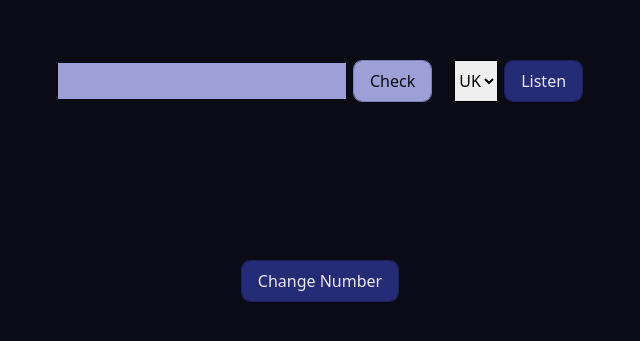
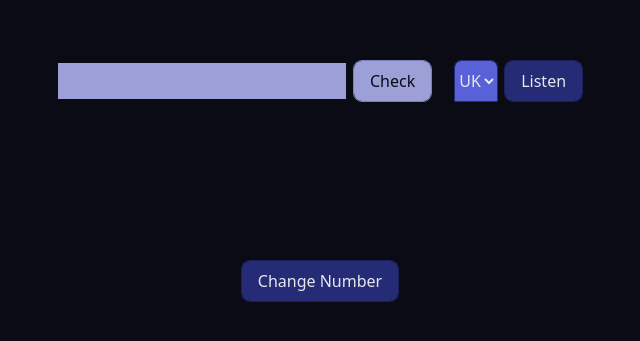
Before and after one commit to SanchezEnzo/NumsEN, a React (Vite) app: page / in a window 1280 px wide. Shown: the part 259-600 px from the top of the page, without its empty margins (320-960 px from the left). Built offline with nearby package versions, Linux system fonts and the light colour scheme.

Commit message:
add select component

```diff
--- a/src/App.tsx
+++ b/src/App.tsx
@@ -1,7 +1,6 @@
 import { useLanguage } from './hooks/useLanguage'
 import { Result } from './components/Result'
 import { RESPONSE_STATE } from './constants/responseState'
-import { LANGUAGES_TO_SHOW } from './constants/languages'
 import { Button } from './components/Button'
 // import { NumberTicker } from './components/ui/number-ticker'
 import NumberFlow, { continuous } from '@number-flow/react'
@@ -9,11 +8,12 @@ import getNewRandomNumber from './service/getRandomNumber'
 import { useForm } from './hooks/useForm'
 import Form from './components/Form'
 import { useNumber } from './hooks/useNumber'
+import { Select } from './components/Select'
 
 export default function App() {
 	const { number, changeNumber } = useNumber()
 	const { response, updateResponse, inputRef, handleSubmit } = useForm()
-	const { changeLanguage, playAudio } = useLanguage({ number })
+	const {changeLanguage, playAudio } = useLanguage({ number })
 
 	function reseatToInitialValues() {
 		updateResponse(RESPONSE_STATE.INIT)
@@ -38,17 +38,7 @@ export default function App() {
 					inputRef={inputRef}
 				/>
 				<div className='flex gap-2'>
-					<select
-						className='outline outline-[0.1px] bg-card text-card-foreground focus:outline focus:outline-ring'
-						onChange={e => changeLanguage(e)}
-					>
-						{LANGUAGES_TO_SHOW.map((lang, index) => (
-							<option value={lang} key={index}>
-								{lang}
-							</option>
-						))}
-					</select>
-
+					<Select changeLanguage={changeLanguage} />
 					<Button
 						handleClick={playAudio}
 						classButton='text-buttonText-secondary bg-secondary outline-outline-secondary'
--- /dev/null
+++ b/src/components/Select.tsx
@@ -0,0 +1,24 @@
+import { LANGUAGES_TO_SHOW } from "@/constants/languages"
+
+export function Select({
+	changeLanguage,
+}: {
+	changeLanguage: (e: React.ChangeEvent<HTMLSelectElement>) => void
+}) {
+	return (
+		<select
+			className='outline outline-[0.1px] outline-secondary bg-accent rounded-t-md text-text text-card-foreground focus:outline focus:outline-secondary'
+			onChange={e => changeLanguage(e)}
+		>
+			{LANGUAGES_TO_SHOW.map((lang, index) => (
+				<option
+					className='outline outline-[0.1px] outline-secondary'
+					value={lang}
+					key={index}
+				>
+					{lang}
+				</option>
+			))}
+		</select>
+	)
+}
```
